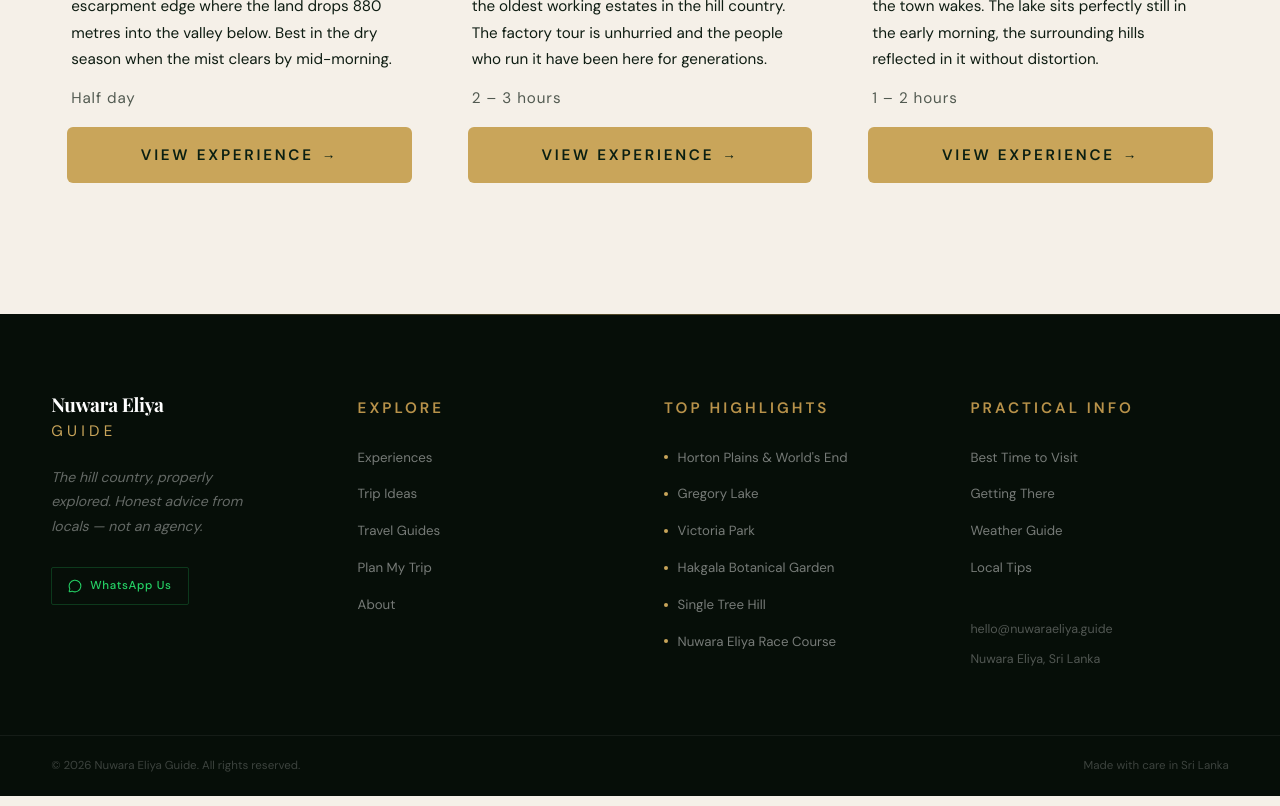
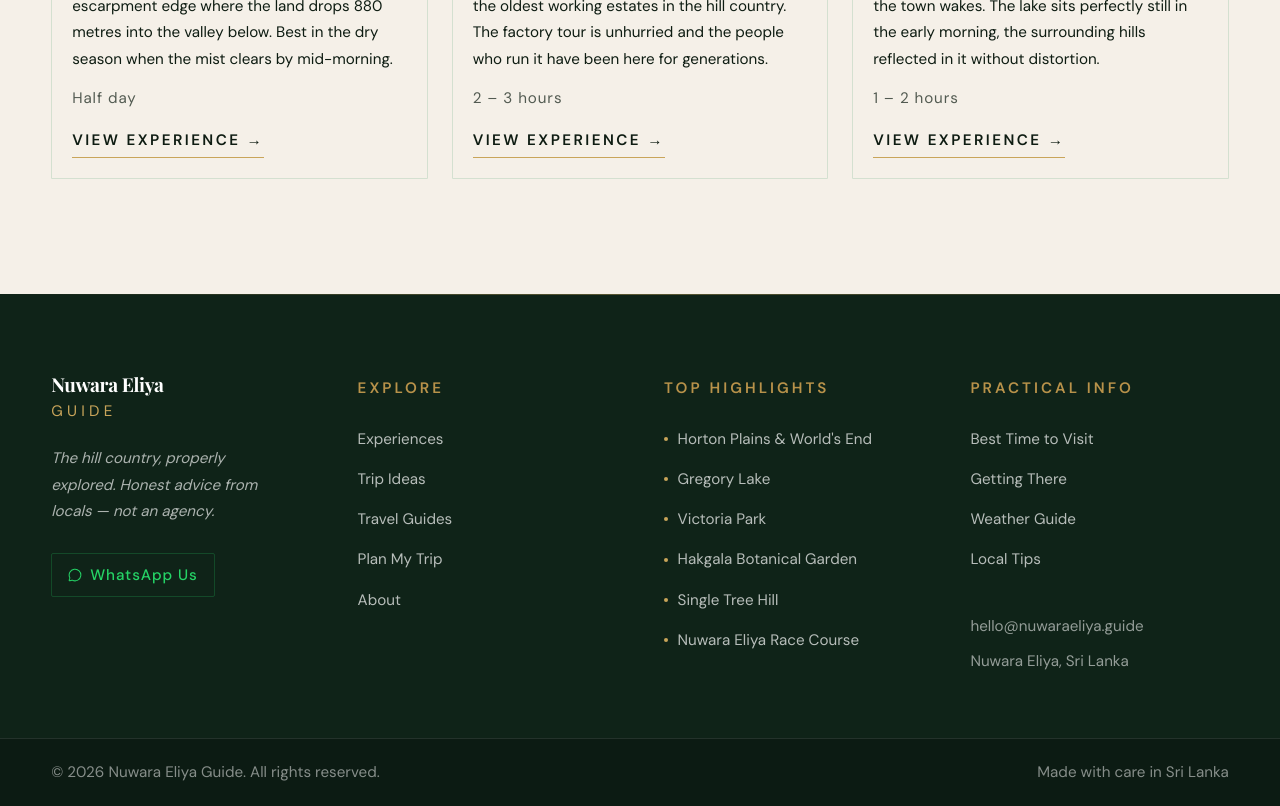
Before and after one commit to shakthi2704/nuwaraeliya-guide, a Next.js app: page /en/experiences in a window 1280 px wide. Shown: the part 720-1526 px from the top of the page. Built offline with nearby package versions, Linux system fonts and the light colour scheme; a web font is replaced by a local one.

Commit message:
UI improvement

```diff
--- a/src/components/experiences/ExperiencesGrid.tsx
+++ b/src/components/experiences/ExperiencesGrid.tsx
@@ -163,22 +163,15 @@ export default function ExperiencesGrid() {
 
                                 </div>
 
-                                {/* ── Gold CTA button — full width, bottom of card ── */}
-                                <div
-                                    className="flex items-center justify-center gap-2 mt-2 uppercase tracking-[0.18em] transition-colors duration-200 group-hover:bg-[var(--color-gold)]"
-                                    style={{
-                                        fontFamily: "var(--font-sans)",
-                                        fontSize: "var(--text-xs)",
-                                        fontWeight: 700,
-                                        color: "#0a1f12",
-                                        background: "var(--color-gold-mid)",
-                                        padding: "0.9rem 1rem",
-                                        margin: "0 1rem 1rem",
-                                        borderRadius: "6px",
-                                    }}
-                                >
-                                    {t("viewExperience")}
-                                    <span style={{ fontSize: "0.85rem", lineHeight: 1 }}>&#8594;</span>
+
+                                {/* ── Text link CTA ── */}
+                                <div className="px-5 pb-5">
+                                    <span
+                                        className="inline-flex items-center gap-2 uppercase tracking-[0.16em] font-semibold pb-[0.2rem] text-[var(--color-ink)] border-b border-[var(--color-gold-mid)] transition-colors duration-200 group-hover:text-[var(--color-gold)]"
+                                        style={{ fontFamily: "var(--font-sans)", fontSize: "var(--text-xs)" }}
+                                    >
+                                        {t("viewExperience")} &#8594;
+                                    </span>
                                 </div>
 
                             </Link>
--- a/src/components/home/FeaturedExperiences.tsx
+++ b/src/components/home/FeaturedExperiences.tsx
@@ -179,21 +179,14 @@ export default function FeaturedExperiences() {
                                 </div>
 
                                 {/* ── Gold CTA button — full width, bottom of card ── */}
-                                <div
-                                    className="flex items-center justify-center gap-2 mt-2 uppercase tracking-[0.18em] transition-colors duration-200 group-hover:bg-[var(--color-gold)]"
-                                    style={{
-                                        fontFamily: "var(--font-sans)",
-                                        fontSize: "var(--text-xs)",
-                                        fontWeight: 700,
-                                        color: "#0a1f12",
-                                        background: "var(--color-gold-mid)",
-                                        padding: "0.9rem 1rem",
-                                        margin: "0 1rem 1rem",
-                                        borderRadius: "6px"
-                                    }}
-                                >
-                                    {t("viewExperience")}
-                                    <span style={{ fontSize: "0.85rem", lineHeight: 1 }}>&#8594;</span>
+                                {/* ── Text link CTA ── */}
+                                <div className="px-5 pb-5">
+                                    <span
+                                        className="inline-flex items-center gap-2 uppercase tracking-[0.16em] font-semibold pb-[0.2rem] text-[var(--color-gold-mid)] border-b border-[var(--color-gold-mid)] transition-colors duration-200 group-hover:text-[var(--color-gold-pale)] group-hover:border-[var(--color-gold-pale)]"
+                                        style={{ fontFamily: "var(--font-sans)", fontSize: "var(--text-xs)" }}
+                                    >
+                                        {t("viewExperience")} &#8594;
+                                    </span>
                                 </div>
 
                             </Link>
--- a/src/components/home/Hero.tsx
+++ b/src/components/home/Hero.tsx
@@ -38,7 +38,7 @@ export default function Hero() {
                 className="absolute inset-0"
                 style={{
                     background: `
-                        linear-gradient(to top,    rgba(6, 15, 9, 0) 0%, rgba(6,15,9,0.1) 55%, transparent 100%),
+      linear-gradient(to bottom, rgba(6,15,9,0.5) 0%, rgba(6,15,9,0.38) 45%, transparent 100%),
                         linear-gradient(to bottom, transparent 40%,  rgba(6,15,9,0.55) 70%, rgba(6,15,9,0.97) 100%)
                     `,
                 }}
@@ -64,7 +64,7 @@ export default function Hero() {
 
                     {/* "Welcome to" script */}
                     <p
-                        className="italic font-light text-[var(--color-gold-mid)] -mb-[0.1em]"
+                        className="italic font-normal text-[var(--color-gold-mid)] -mb-[0.1em]"
                         style={{ ...fadeIn(loaded, "0.35s", "16px"), fontSize: "clamp(0.95rem, 1.8vw, 1.6rem)" }}
                     >
                         {t("welcomeTo")}
@@ -76,7 +76,7 @@ export default function Hero() {
                         style={{ ...fadeIn(loaded, "0.45s", "28px"), fontSize: "clamp(3.2rem, 8vw, 11rem)" }}
                     >
                         Nuwara<br />
-                        <span style={{ WebkitTextStroke: "3px var(--color-gold)", color: "transparent" }}>
+                        <span className="text-[var(--color-gold-mid)]">
                             Eliya
                         </span>
                     </h1>
@@ -89,7 +89,7 @@ export default function Hero() {
                         <div className="max-w-[420px]">
                             <div className="w-9 h-[1.5px] bg-[var(--color-gold)] mx-auto mb-3" />
                             <p
-                                className="italic font-medium text-white/60 leading-[1.75]"
+                                className="italic font-medium text-white/85 leading-[1.75]"
                                 style={{ fontSize: "clamp(0.9rem, 1.5vw, 1.05rem)" }}
                             >
                                 {t("tagline")}
@@ -135,7 +135,7 @@ export default function Hero() {
                                 {value}
                             </p>
                             <p
-                                className="uppercase tracking-[0.1em] text-white/38"
+                                className="uppercase tracking-[0.1em] text-white/60"
                                 style={{ fontFamily: "var(--font-sans)", fontSize: "var(--text-xs)" }}
                             >
                                 {label}
--- a/src/components/home/LatestGuides.tsx
+++ b/src/components/home/LatestGuides.tsx
@@ -53,7 +53,7 @@ export default function LatestGuides() {
             className="py-[var(--section-gap)]"
             style={{ background: "var(--color-base)" }}
         >
-            <div className="w-full max-w-[1100px] mx-auto px-[clamp(1.25rem,4vw,3.5rem)]">
+            <div className="w-full max-w-[1380px] mx-auto px-[clamp(1.25rem,4vw,3.5rem)]">
 
                 <div className="flex flex-col sm:flex-row sm:items-end sm:justify-between gap-6 mb-14">
                     <div className="flex flex-col items-start max-w-[520px]">
--- a/src/components/home/Seasonalguidestrip.tsx
+++ b/src/components/home/Seasonalguidestrip.tsx
@@ -39,7 +39,7 @@ export default function SeasonalGuideStrip() {
 
                 <span
                     className="uppercase tracking-[0.22em] font-semibold block mb-4"
-                    style={{ fontFamily: "var(--font-sans)", fontSize: "var(--text-xs)", color: "rgba(14,28,18,0.65)" }}
+                    style={{ fontFamily: "var(--font-sans)", fontSize: "var(--text-xs)", color: "rgba(14,28,18,0.85)" }}
                 >
                     {t("eyebrow")}
                 </span>
@@ -199,7 +199,7 @@ export default function SeasonalGuideStrip() {
                         >
                             <span
                                 className="uppercase tracking-[0.14em] font-semibold"
-                                style={{ fontFamily: "var(--font-sans)", fontSize: "var(--text-xs)", color: "rgba(14,28,18,0.6)" }}
+                                style={{ fontFamily: "var(--font-sans)", fontSize: "var(--text-xs)", color: "rgba(14,28,18,0.85)" }}
                             >
                                 {season.range}
                             </span>
--- a/src/components/home/WhyTrustUs.tsx
+++ b/src/components/home/WhyTrustUs.tsx
@@ -66,9 +66,9 @@ export default function WhyTrustUs() {
                     </h2>
                 </div>
 
-                <div className="grid grid-cols-1 md:grid-cols-3 gap-10 md:gap-8">
+                <div className="grid grid-cols-1 md:grid-cols-3 gap-10 md:gap-12">
                     {PILLARS.map(pillar => (
-                        <div key={pillar.mark} className="flex flex-col gap-4">
+                        <div key={pillar.mark} className="flex flex-col gap-4 pt-8 border-t border-[var(--color-border)]">
                             <span
                                 style={{
                                     fontFamily: "var(--font-display)",
--- a/src/components/ui/Footer.tsx
+++ b/src/components/ui/Footer.tsx
@@ -25,7 +25,7 @@ export default function Footer() {
     const highlights = t.raw("highlights") as string[];
 
     return (
-        <footer className="bg-[#060e08] text-white">
+        <footer className="bg-[var(--color-forest)] text-white">
             {/* Gold top rule */}
             <div
                 className="h-[1px]"
@@ -64,10 +64,10 @@ export default function Footer() {
                         </div>
 
                         <p
-                            className="italic text-white/38 leading-[1.75] max-w-[220px] mb-7"
+                            className="italic text-white/65 leading-[1.75] max-w-[240px] mb-7"
                             style={{
                                 fontFamily: "var(--font-sans)",
-                                fontSize: "0.88rem",
+                                fontSize: "var(--text-sm)",
                             }}
                         >
                             {t("tagline")}
@@ -80,7 +80,7 @@ export default function Footer() {
                             className="inline-flex items-center gap-2 text-[#25d366] border border-[rgba(37,211,102,0.22)] transition-colors duration-200 hover:border-[rgba(37,211,102,0.5)]"
                             style={{
                                 fontFamily: "var(--font-sans)",
-                                fontSize: "0.72rem",
+                                fontSize: "var(--text-xs)",
                                 fontWeight: 500,
                                 letterSpacing: "0.06em",
                                 borderRadius: "2px",
@@ -109,10 +109,10 @@ export default function Footer() {
                                 <li key={href}>
                                     <Link
                                         href={href}
-                                        className="block text-white/45 transition-colors duration-200 hover:text-[var(--color-gold-mid)]"
+                                        className="block text-white/70 transition-colors duration-200 hover:text-[var(--color-gold-mid)]"
                                         style={{
                                             fontFamily: "var(--font-sans)",
-                                            fontSize: "0.83rem",
+                                            fontSize: "var(--text-sm)",
                                         }}
                                     >
                                         {t(key)}
@@ -138,10 +138,10 @@ export default function Footer() {
                             {highlights.map((name) => (
                                 <li
                                     key={name}
-                                    className="flex items-center gap-[0.6rem] text-white/45"
+                                    className="flex items-center gap-[0.6rem] text-white/70"
                                     style={{
                                         fontFamily: "var(--font-sans)",
-                                        fontSize: "0.83rem",
+                                        fontSize: "var(--text-sm)",
                                     }}
                                 >
                                     <span className="w-1 h-1 rounded-full bg-[var(--color-gold-mid)] flex-shrink-0" />
@@ -168,10 +168,10 @@ export default function Footer() {
                                 <li key={href}>
                                     <Link
                                         href={href}
-                                        className="block text-white/45 transition-colors duration-200 hover:text-[var(--color-gold-mid)]"
+                                        className="block text-white/70 transition-colors duration-200 hover:text-[var(--color-gold-mid)]"
                                         style={{
                                             fontFamily: "var(--font-sans)",
-                                            fontSize: "0.83rem",
+                                            fontSize: "var(--text-sm)",
                                         }}
                                     >
                                         {t(key)}
@@ -183,20 +183,20 @@ export default function Footer() {
                         <div className="flex flex-col gap-2">
                             <a
                                 href="mailto:hello@nuwaraeliya.guide"
-                                className="text-white/30 transition-colors duration-200 hover:text-white/70"
+                                className="text-white/55 transition-colors duration-200 hover:text-white"
                                 style={{
                                     fontFamily: "var(--font-sans)",
-                                    fontSize: "0.78rem",
+                                    fontSize: "var(--text-xs)",
                                 }}
                             >
                                 hello@nuwaraeliya.guide
                             </a>
 
                             <span
-                                className="text-white/30"
+                                className="text-white/55"
                                 style={{
                                     fontFamily: "var(--font-sans)",
-                                    fontSize: "0.78rem",
+                                    fontSize: "var(--text-xs)",
                                 }}
                             >
                                 {t("location")}
@@ -207,23 +207,26 @@ export default function Footer() {
             </div>
 
             {/* Bottom bar */}
-            <div className="border-t border-white/6">
+            <div
+                className="border-t border-white/10"
+                style={{ background: "rgba(0,0,0,0.22)" }}
+            >
                 <div className="w-full max-w-[1380px] mx-auto px-[clamp(1.25rem,4vw,3.5rem)] py-5 flex flex-wrap items-center justify-between gap-3">
                     <p
-                        className="text-white/22"
+                        className="text-white/50"
                         style={{
                             fontFamily: "var(--font-sans)",
-                            fontSize: "0.72rem",
+                            fontSize: "var(--text-xs)",
                         }}
                     >
                         {t("copyright", { year })}
                     </p>
 
                     <p
-                        className="text-white/22"
+                        className="text-white/50"
                         style={{
                             fontFamily: "var(--font-sans)",
-                            fontSize: "0.72rem",
+                            fontSize: "var(--text-xs)",
                         }}
                     >
                         {t("madeWithCare")}
```
